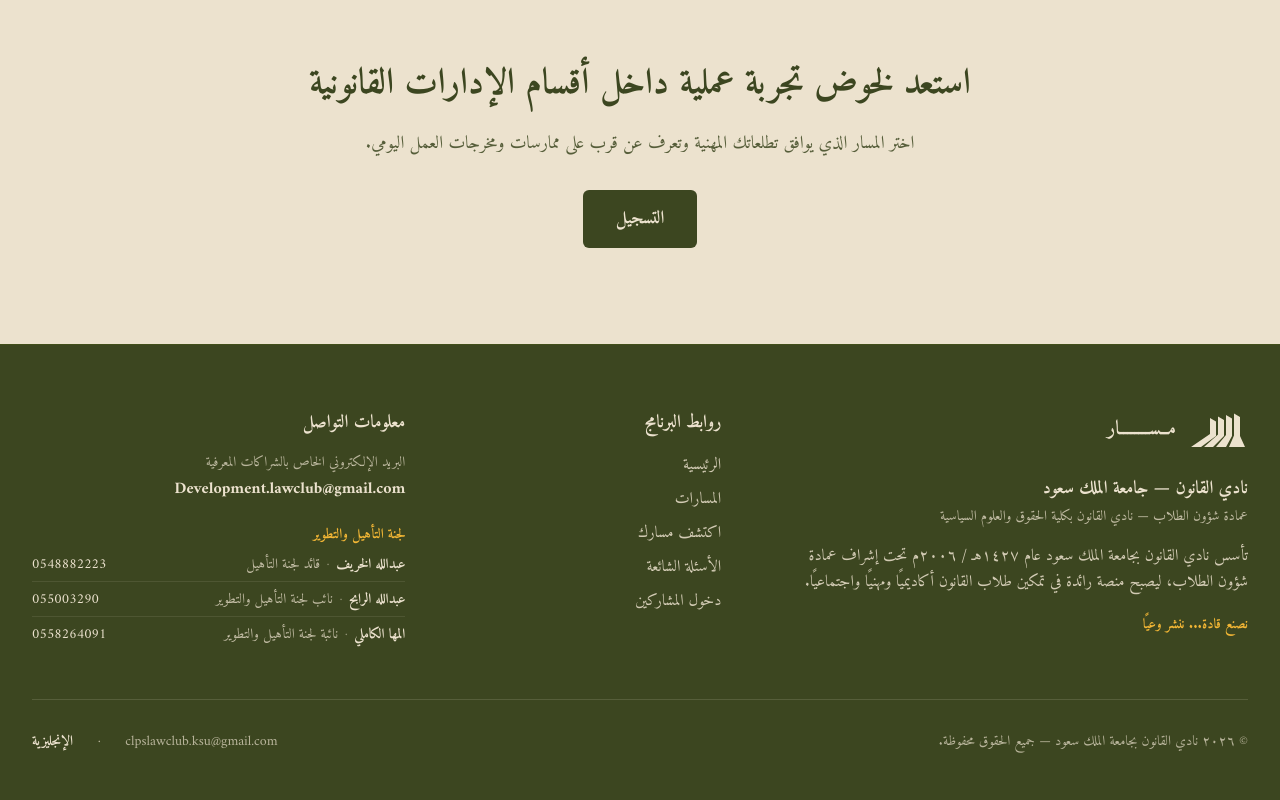
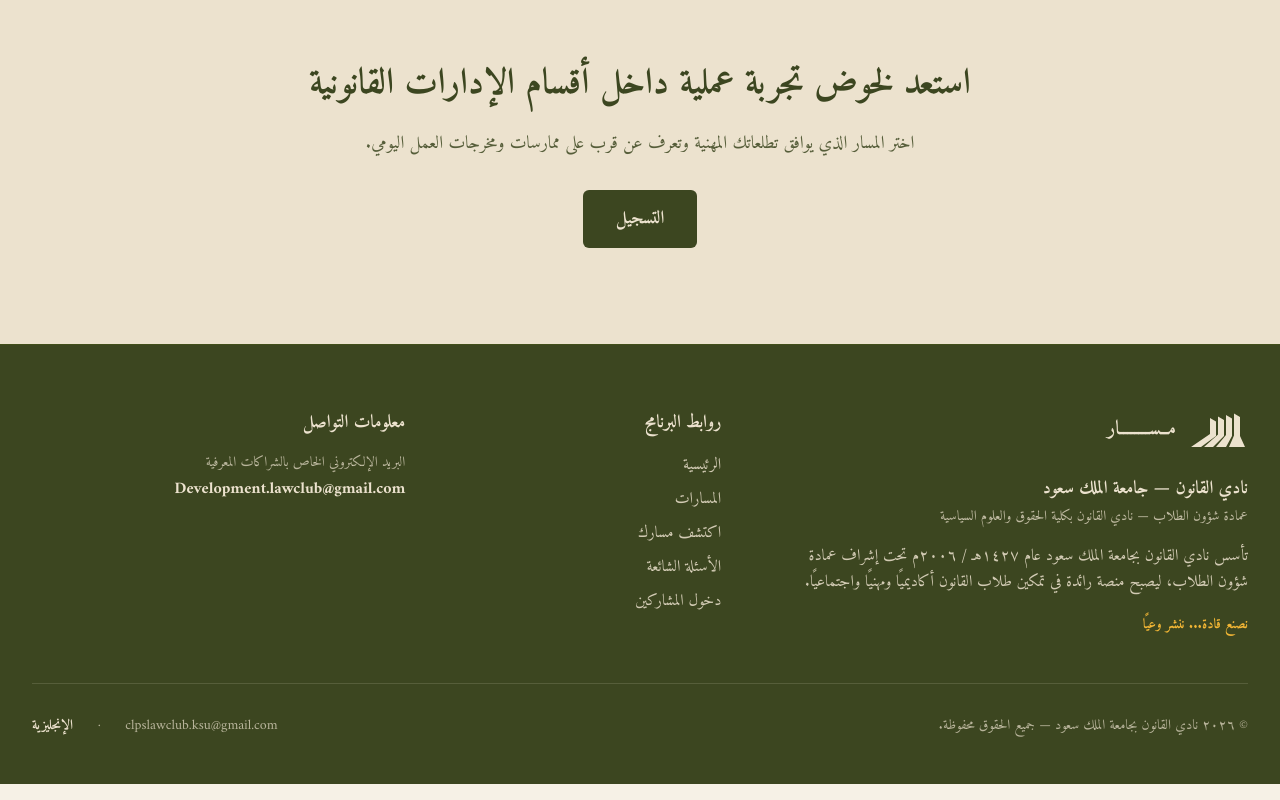
Before and after one commit to Dalal-AlGhumlas/legal-department-tracks, a React (Vite) app: page / in a window 1280 px wide. Shown: the part 4577-5377 px from the top of the page. Built offline with nearby package versions, Linux system fonts and the light colour scheme; no server answers; the database is empty.

Commit message:
Remove committee section from Footer component
Removed committee title and member details from the footer.

```diff
--- a/src/components/Footer.tsx
+++ b/src/components/Footer.tsx
@@ -99,37 +99,6 @@
                 {OFFICIAL_CONTACTS.partnershipsEmail}
               </a>
             </div>
-
-            <div className="pt-2 space-y-2.5">
-              <p className="text-sm font-bold text-[#F2B635]">
-                {t.footer.committeeTitle}
-              </p>
-              <div className="space-y-2 text-sm text-[#ECE2CE]/85">
-                {OFFICIAL_CONTACTS.committeeMembers.map((member) => (
-                  <div
-                    key={member.phone}
-                    className="flex flex-wrap items-baseline justify-between gap-2 border-b border-[#ECE2CE]/10 pb-1.5 last:border-none"
-                  >
-                    <span>
-                      <strong className="font-bold text-[#ECE2CE]">
-                        {lang === 'ar' ? member.nameAr : member.nameEn}
-                      </strong>
-                      <span className="mx-1.5 text-[#ECE2CE]/50">·</span>
-                      <span className="text-[#ECE2CE]/75">
-                        {lang === 'ar' ? member.roleAr : member.roleEn}
-                      </span>
-                    </span>
-                    <a
-                      href={`tel:${member.phone}`}
-                      dir="ltr"
-                      className="tabular-nums text-[#ECE2CE] hover:text-[#F2B635] transition-colors"
-                    >
-                      {member.phone}
-                    </a>
-                  </div>
-                ))}
-              </div>
-            </div>
           </div>
         </div>
 
```
